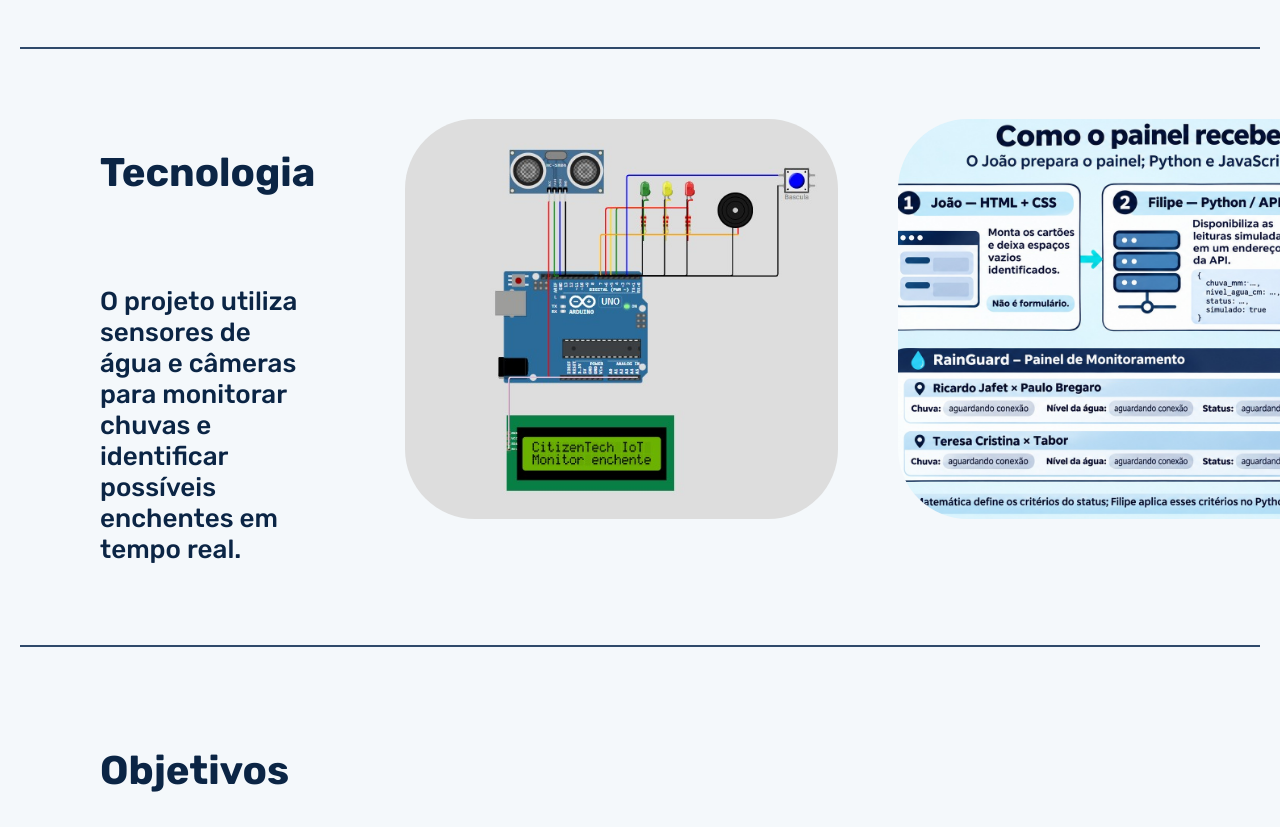
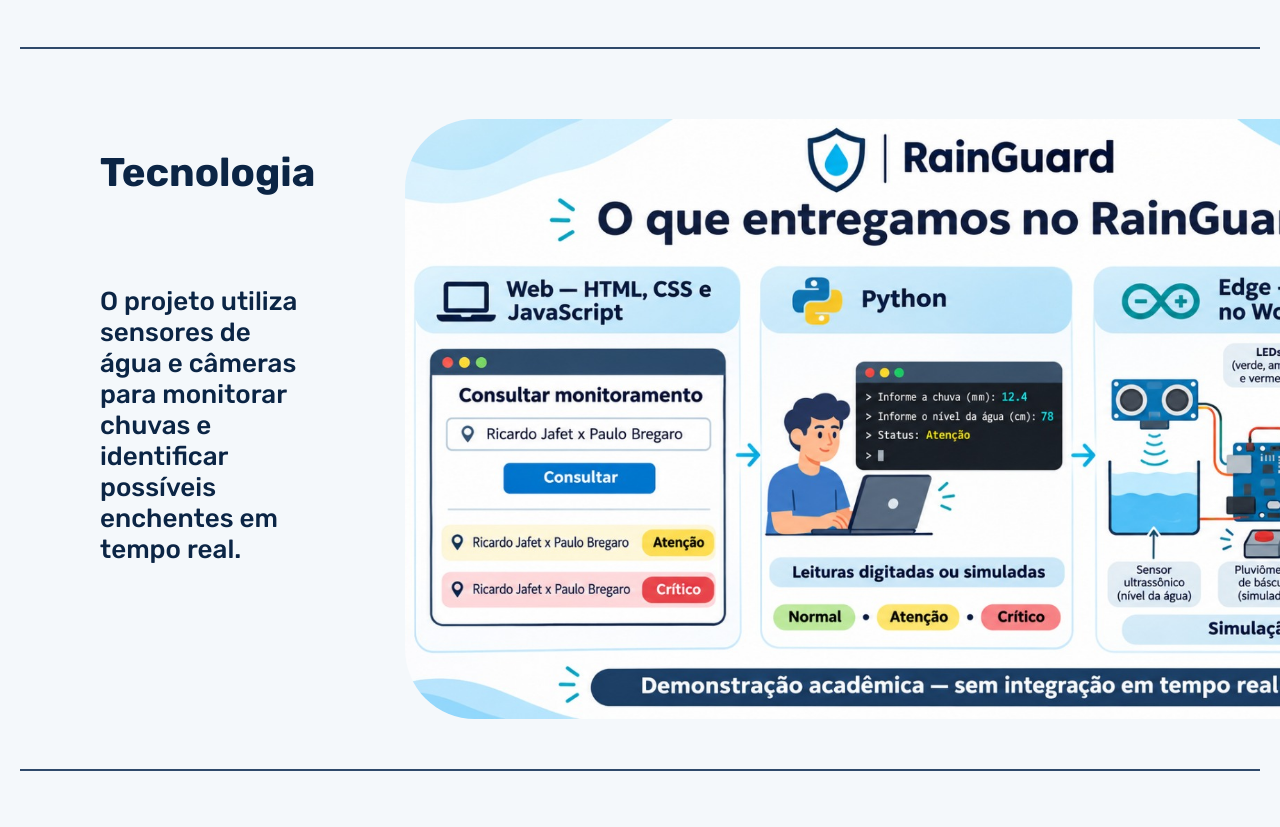
Before and after one commit to TechNova404/rainguard-web-entrega, a plain HTML site: page gs front end/index/index.html in a window 1280 px wide. Shown: the part 711-1538 px from the top of the page. Drawn offline with Linux system fonts and the light colour scheme.

Commit message:
troca de fotos

```diff
--- a/gs front end/css/style.css
+++ b/gs front end/css/style.css
@@ -128,8 +128,8 @@ body {
 }
 
 .Tecnologia img {
-    height: 400px;
-    width: 600px;
+    height: 600px;
+    width: 1200px;
     margin-left: auto;
     padding: 30px;
     border-radius: 100px;
--- a/gs front end/index/index.html
+++ b/gs front end/index/index.html
@@ -43,8 +43,8 @@
         <h2>Tecnologia</h2>
         <p>O projeto utiliza sensores de água e câmeras para monitorar chuvas e identificar possíveis enchentes em tempo real.</p>
     </div>
-    <img src="../images/arduino.jpeg" alt="Sensor de chuva conectado a um circuito eletrônico Arduino">
-    <img src="../images/fotopainel.jpeg" alt="Sistema de monitoramento utilizado para acompanhar as condições da chuva e identificar possíveis riscos.">
+
+    <img src="../images/rainguard.jpeg" alt="Sistema de monitoramento utilizado para acompanhar as condições da chuva e identificar possíveis riscos.">
  </section>
 
 <section id="Objetivos" class="Objetivos">
```
Also changed, not shown: gs front end/images/rainguard.jpeg (added).
